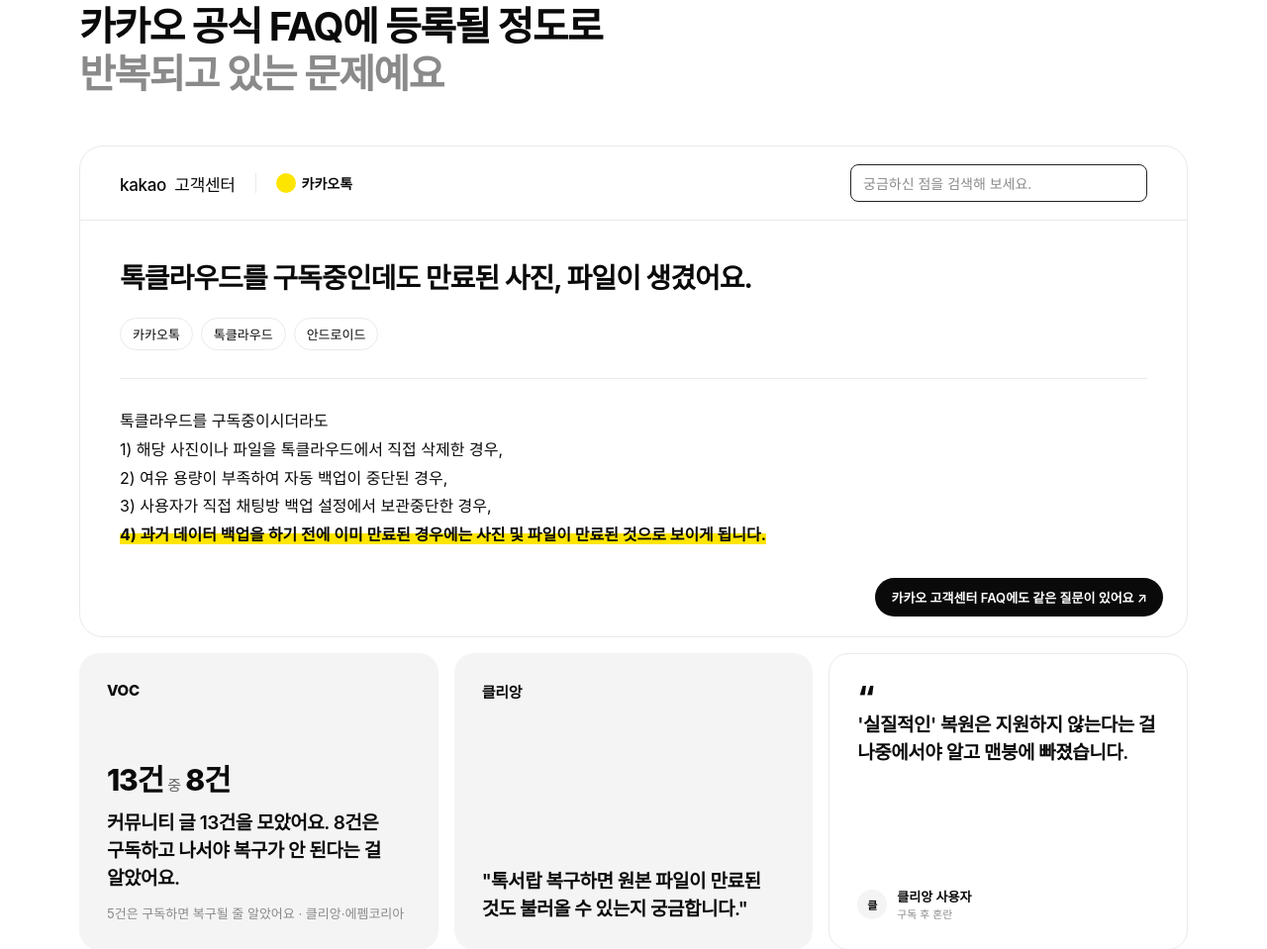
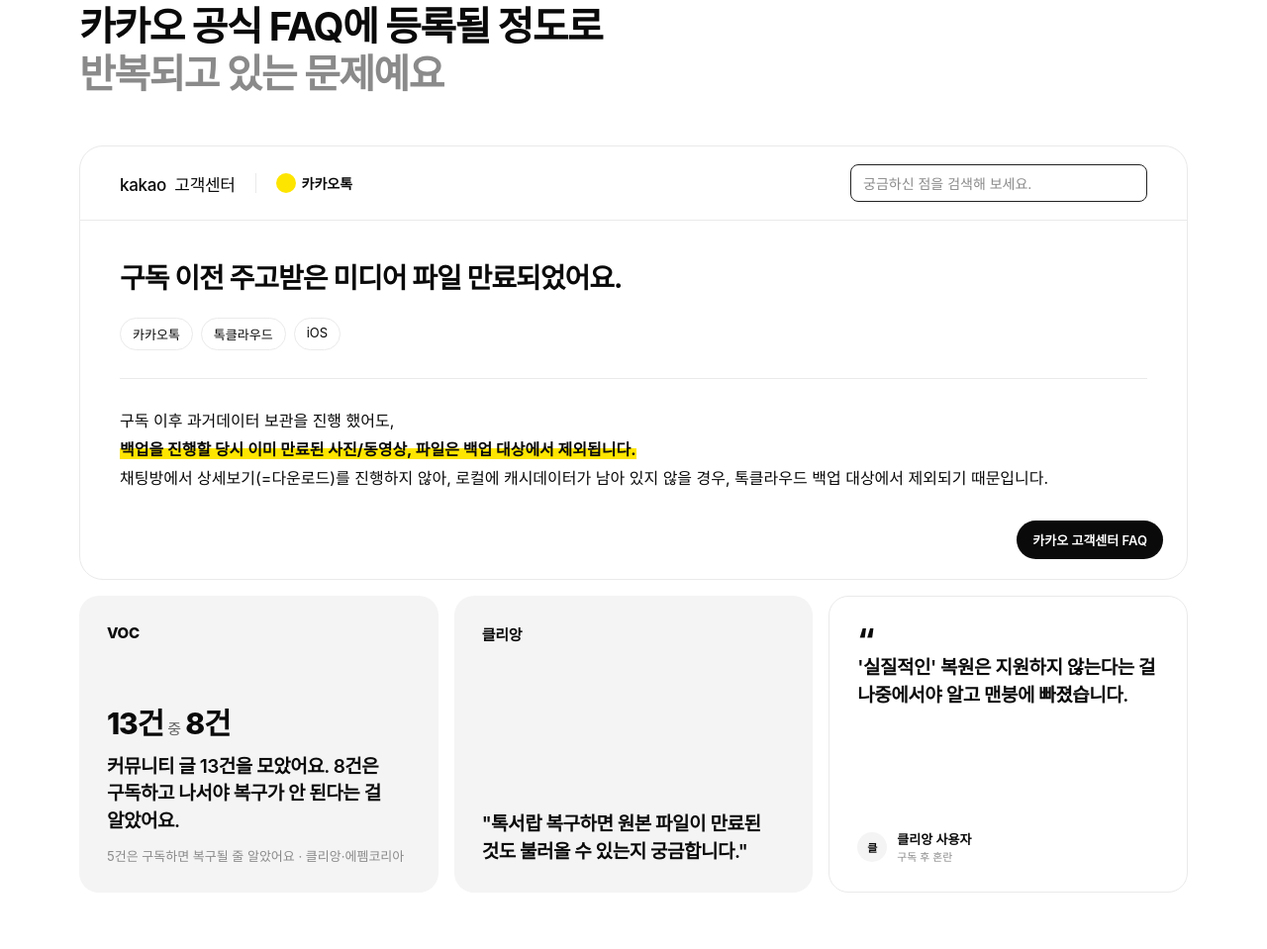
Before and after one commit to Ssio9X/talkdrawer-prototype, a plain HTML site: page landing-2/index.html in a window 1280 px wide. Shown: the part 1286-2245 px from the top of the page at 99% size. Drawn offline with Linux system fonts and the light colour scheme.

Commit message:
랜딩 2차: FAQ 카드 내용을 '구독 이전 주고받은 미디어 파일 만료되었어요.' FAQ로 교체
- 태그 카카오톡·톡클라우드·iOS, 본문 3줄, '백업을 진행할 당시 이미 만료된… 제외됩니다' 줄 노란 강조
- 원문 주소를 몰라 카드 링크는 뺌

Co-Authored-By: Claude Opus 5.5 <noreply@anthropic.com>

```diff
--- a/landing-2/index.html
+++ b/landing-2/index.html
@@ -273,20 +273,18 @@ footer .wrap{display:flex;justify-content:space-between;gap:24px;flex-wrap:wrap}
 <section class="voc" id="voc"><div class="wrap">
   <h2 class="h2 rv">카카오 공식 FAQ에 등록될 정도로<br><span class="g">반복되고 있는 문제예요</span></h2>
   <div class="cgrid">
-    <a class="faqpage rv" href="https://cs.kakao.com/helps_html/1073206338?locale=ko" target="_blank" rel="noopener" aria-label="카카오 고객센터 FAQ 원문 보기">
+    <div class="faqpage rv">
       <div class="fp-bar"><span class="fp-logo"><b>kakao</b> 고객센터</span><span class="fp-svc"><i></i>카카오톡</span><span class="fp-search">궁금하신 점을 검색해 보세요.</span></div>
       <div class="fp-body">
-        <h3>톡클라우드를 구독중인데도 만료된 사진, 파일이 생겼어요.</h3>
-        <div class="fp-chips"><span>카카오톡</span><span>톡클라우드</span><span>안드로이드</span></div>
+        <h3>구독 이전 주고받은 미디어 파일 만료되었어요.</h3>
+        <div class="fp-chips"><span>카카오톡</span><span>톡클라우드</span><span>iOS</span></div>
         <hr>
-        <p>톡클라우드를 구독중이시더라도<br>
-        1) 해당 사진이나 파일을 톡클라우드에서 직접 삭제한 경우,<br>
-        2) 여유 용량이 부족하여 자동 백업이 중단된 경우,<br>
-        3) 사용자가 직접 채팅방 백업 설정에서 보관중단한 경우,<br>
-        <mark>4) 과거 데이터 백업을 하기 전에 이미 만료된 경우에는 사진 및 파일이 만료된 것으로 보이게 됩니다.</mark></p>
+        <p>구독 이후 과거데이터 보관을 진행 했어도,<br>
+        <mark>백업을 진행할 당시 이미 만료된 사진/동영상, 파일은 백업 대상에서 제외됩니다.</mark><br>
+        채팅방에서 상세보기(=다운로드)를 진행하지 않아, 로컬에 캐시데이터가 남아 있지 않을 경우, 톡클라우드 백업 대상에서 제외되기 때문입니다.</p>
       </div>
-      <span class="fp-tag">카카오 고객센터 FAQ에도 같은 질문이 있어요 ↗</span>
-    </a>
+      <span class="fp-tag">카카오 고객센터 FAQ</span>
+    </div>
     <div class="ccards">
       <div class="cc gray rv">
         <span class="cc-mark">VOC</span>
```
